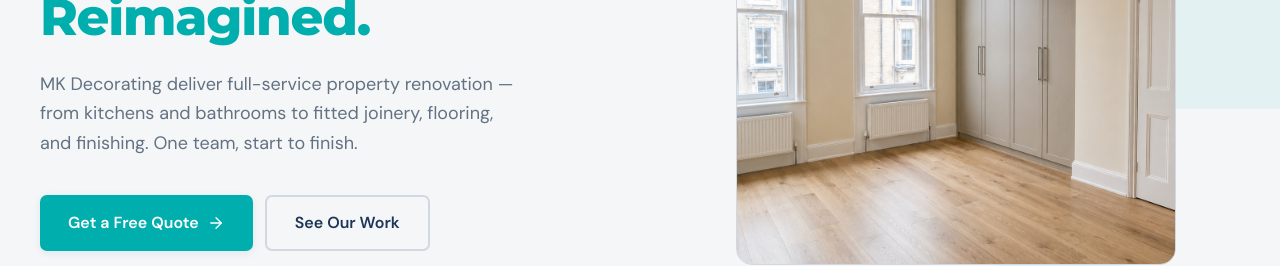
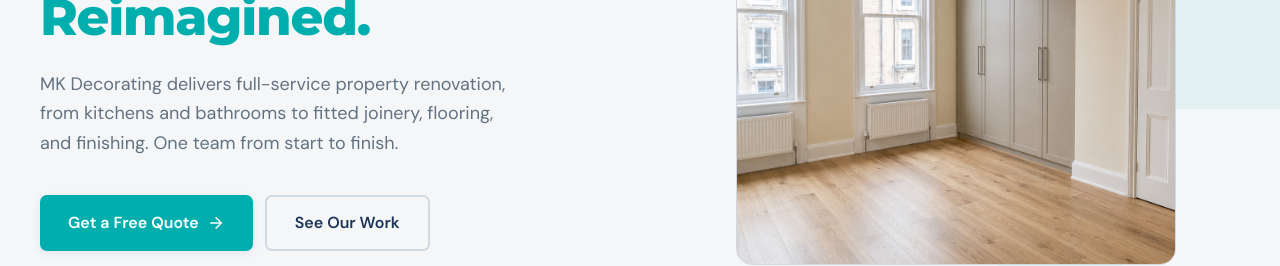
Before and after one commit to issakheirallah/mkd-website, a React (Vite) app in the folder mk-decorating-website/: page / in a window 1280 px wide. Shown: the part 280-546 px from the top of the page. Built offline with nearby package versions, Linux system fonts and the light colour scheme.

Commit message:
Tweak hero lead copy on Home page

```diff
--- a/mk-decorating-website/src/pages/Home.jsx
+++ b/mk-decorating-website/src/pages/Home.jsx
@@ -21,7 +21,7 @@ export default function Home() {
               <span className="mk-hero__title-accent">Reimagined.</span>
             </h1>
             <p className="mk-hero__lead">
-              MK Decorating deliver full-service property renovation — from kitchens and bathrooms to fitted joinery, flooring, and finishing. One team, start to finish.
+              MK Decorating delivers full-service property renovation, from kitchens and bathrooms to fitted joinery, flooring, and finishing. One team from start to finish.
             </p>
             <div className="mk-hero__actions">
               <Link to="/contact" className="mk-btn mk-btn--primary">
```
